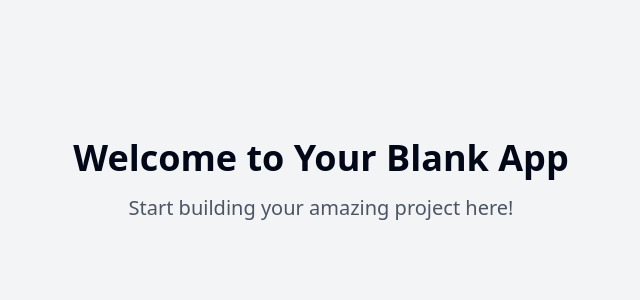
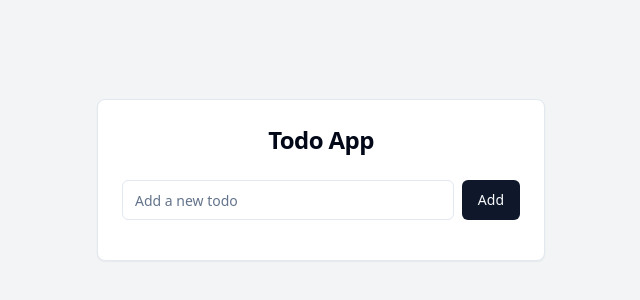
Before and after one commit to GPT-Engineer-App-Dev/todo-quester, a React (Vite) app: page / in a window 1280 px wide. Shown: the part 220-520 px from the top of the page, without its empty margins (319-959 px from the left). Built offline with nearby package versions, Linux system fonts and the light colour scheme.

Commit message:
Add todo app functionality
Implement the basic structure and functionality for a todo app. This includes setting up necessary components, state management, and routing as needed.
[skip gpt_engineer]

```diff
--- a/src/nav-items.jsx
+++ b/src/nav-items.jsx
@@ -1,4 +1,4 @@
-import { Home } from "lucide-react";
+import { ListTodo } from "lucide-react";
 import Index from "./pages/Index.jsx";
 
 /**
@@ -6,9 +6,9 @@ import Index from "./pages/Index.jsx";
  */
 export const navItems = [
   {
-    title: "Home",
+    title: "Todo App",
     to: "/",
-    icon: <Home className="h-4 w-4" />,
+    icon: <ListTodo className="h-4 w-4" />,
     page: <Index />,
   },
 ];
--- a/src/pages/Index.jsx
+++ b/src/pages/Index.jsx
@@ -1,12 +1,77 @@
-// Update this page (the content is just a fallback if you fail to update the page)
+import { useState } from "react";
+import { Input } from "@/components/ui/input";
+import { Button } from "@/components/ui/button";
+import { Card, CardContent, CardHeader, CardTitle } from "@/components/ui/card";
+import { Checkbox } from "@/components/ui/checkbox";
+import { X } from "lucide-react";
 
 const Index = () => {
+  const [todos, setTodos] = useState([]);
+  const [newTodo, setNewTodo] = useState("");
+
+  const addTodo = () => {
+    if (newTodo.trim() !== "") {
+      setTodos([...todos, { id: Date.now(), text: newTodo, completed: false }]);
+      setNewTodo("");
+    }
+  };
+
+  const toggleTodo = (id) => {
+    setTodos(
+      todos.map((todo) =>
+        todo.id === id ? { ...todo, completed: !todo.completed } : todo
+      )
+    );
+  };
+
+  const deleteTodo = (id) => {
+    setTodos(todos.filter((todo) => todo.id !== id));
+  };
+
   return (
     <div className="min-h-screen flex items-center justify-center bg-gray-100">
-      <div className="text-center">
-        <h1 className="text-4xl font-bold mb-4">Welcome to Your Blank App</h1>
-        <p className="text-xl text-gray-600">Start building your amazing project here!</p>
-      </div>
+      <Card className="w-full max-w-md">
+        <CardHeader>
+          <CardTitle className="text-2xl font-bold text-center">Todo App</CardTitle>
+        </CardHeader>
+        <CardContent>
+          <div className="flex space-x-2 mb-4">
+            <Input
+              type="text"
+              placeholder="Add a new todo"
+              value={newTodo}
+              onChange={(e) => setNewTodo(e.target.value)}
+              onKeyPress={(e) => e.key === "Enter" && addTodo()}
+            />
+            <Button onClick={addTodo}>Add</Button>
+          </div>
+          <ul className="space-y-2">
+            {todos.map((todo) => (
+              <li
+                key={todo.id}
+                className="flex items-center justify-between bg-white p-2 rounded-md shadow-sm"
+              >
+                <div className="flex items-center space-x-2">
+                  <Checkbox
+                    checked={todo.completed}
+                    onCheckedChange={() => toggleTodo(todo.id)}
+                  />
+                  <span className={todo.completed ? "line-through text-gray-500" : ""}>
+                    {todo.text}
+                  </span>
+                </div>
+                <Button
+                  variant="ghost"
+                  size="icon"
+                  onClick={() => deleteTodo(todo.id)}
+                >
+                  <X className="h-4 w-4" />
+                </Button>
+              </li>
+            ))}
+          </ul>
+        </CardContent>
+      </Card>
     </div>
   );
 };
```
